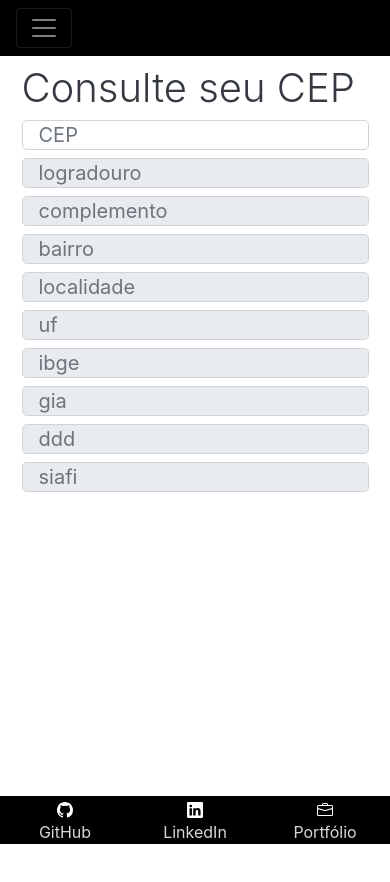
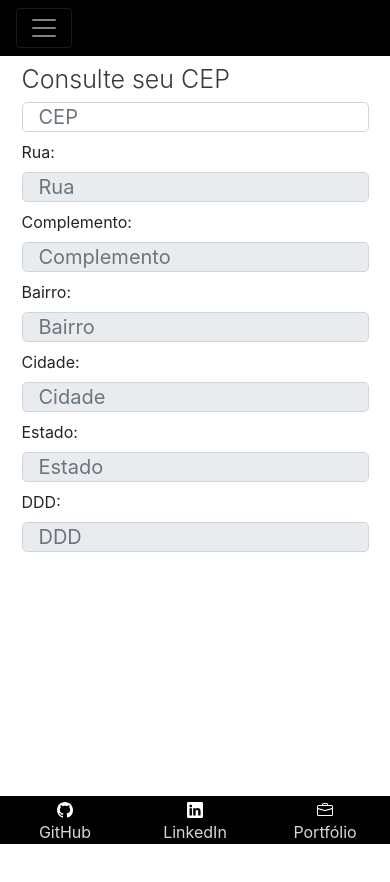
Before and after one commit to Th3mike/projeto-desafios, a Nuxt app: page /form-endereco in a window 390 px wide. Shown: the top 882 px of the page. Before the commit the page ends 844 px from the top, so only its background shows below. Built offline with nearby package versions, Linux system fonts and the light colour scheme.

Commit message:
trocando placeholder

```diff
--- a/components/footer.vue
+++ b/components/footer.vue
@@ -70,17 +70,18 @@ a:link {
 a:hover {
   color: white;
 }
-@media only screen and (max-width: 600px) {
+@media only screen and (max-width: 1280px) {
   footer {
     position: relative;
     bottom:0;
     left:0;
   }
 }
-@media only screen and (max-width: 500px) {
+@media only screen and (max-width: 600px) {
   footer {
     position: fixed;
     bottom:0;
+    left:0;
   }
 }
 </style>
--- a/layouts/default.vue
+++ b/layouts/default.vue
@@ -18,3 +18,13 @@ export default {
   },
 };
 </script>
+
+<style>
+@media only screen and (max-width: 600px) {
+  main {
+    width: 100%;
+    height: 900px;
+    margin: 0 auto;
+  }
+}
+</style>
--- a/pages/form-endereco-api.vue
+++ b/pages/form-endereco-api.vue
@@ -1,3 +1,71 @@
 <template>
-  <h1>FORM ENDEREÇO API</h1>
+  <div class="App">
+    <h1>FORM ENDEREÇO API</h1>
+  </div>
 </template>
+
+
+<script>
+import axios from "axios";
+export default {
+  name: "App",
+  data() {
+    return {};
+  },
+  methods: {
+    converter() {
+      var https = require("https");
+
+      function convertCurrency(amount, fromCurrency, toCurrency, cb) {
+        var apiKey = "your-api-key-here";
+
+        fromCurrency = encodeURIComponent(fromCurrency);
+        toCurrency = encodeURIComponent(toCurrency);
+        var query = fromCurrency + "_" + toCurrency;
+
+        var url =
+          "https://api.currconv.com/api/v7/convert?q=" +
+          query +
+          "&compact=ultra&apiKey=" +
+          apiKey;
+
+        https
+          .get(url, function (res) {
+            var body = "";
+
+            res.on("data", function (chunk) {
+              body += chunk;
+            });
+
+            res.on("end", function () {
+              try {
+                var jsonObj = JSON.parse(body);
+
+                var val = jsonObj[query];
+                if (val) {
+                  var total = val * amount;
+                  cb(null, Math.round(total * 100) / 100);
+                } else {
+                  var err = new Error("Value not found for " + query);
+                  console.log(err);
+                  cb(err);
+                }
+              } catch (e) {
+                console.log("Parse error: ", e);
+                cb(e);
+              }
+            });
+          })
+          .on("error", function (e) {
+            console.log("Got an error: ", e);
+            cb(e);
+          });
+
+        convertCurrency(10, "USD", "PHP", function (err, amount) {
+          console.log(amount);
+        });
+      }
+    },
+  },
+};
+</script>
--- a/pages/form-endereco.vue
+++ b/pages/form-endereco.vue
@@ -1,5 +1,5 @@
 <template>
-  <div class="container d-flex justify-content-center app">
+  <div class="container d-flex justify-content-center app custom-h">
     <div>
       <h3 class="display-3 text-dark">Consulte seu CEP</h3>
       <form method="get" action=".">
@@ -8,63 +8,77 @@
           type="text"
           placeholder="CEP"
           v-model="cep"
+          maxlength="8"
+          onkeypress="return event.charCode >= 48 && event.charCode <= 57"
           @blur="pesquisacep()"
         />
         <fieldset disabled>
+          <label for="rua" class="mt-2">Rua:</label>
           <input
-            class="form-control form-control-lg mt-2"
+            class="form-control form-control-lg"
             type="text"
-            placeholder="logradouro"
+            placeholder="Rua"
             v-model="logradouro"
           />
+          <label for="complemento" class="mt-2">Complemento:</label>
           <input
-            class="form-control form-control-lg mt-2"
+            class="form-control form-control-lg"
             type="text"
-            placeholder="complemento"
+            placeholder="Complemento"
             v-model="complemento"
           />
+          <label for="bairro" class="mt-2">Bairro:</label>
           <input
-            class="form-control form-control-lg mt-2"
+            class="form-control form-control-lg"
             type="text"
-            placeholder="bairro"
+            placeholder="Bairro"
             v-model="bairro"
           />
+          <label for="cidade" class="mt-2">Cidade:</label>
           <input
-            class="form-control form-control-lg mt-2"
+            class="form-control form-control-lg"
             type="text"
-            placeholder="localidade"
+            placeholder="Cidade"
             v-model="localidade"
           />
+          <label for="estado" class="mt-2">Estado:</label>
           <input
-            class="form-control form-control-lg mt-2"
+            class="form-control form-control-lg"
             type="text"
-            placeholder="uf"
+            placeholder="Estado"
             v-model="uf"
           />
+          <!---
+          <label for="ibge" class="mt-2">IBGE:</label>
           <input
-            class="form-control form-control-lg mt-2"
+            class="form-control form-control-lg"
             type="text"
-            placeholder="ibge"
+            placeholder="IBGE"
             v-model="ibge"
           />
+
           <input
-            class="form-control form-control-lg mt-2"
+            class="form-control form-control-lg"
             type="text"
             placeholder="gia"
             v-model="gia"
           />
+          --->
+          <label for="ddd" class="mt-2">DDD:</label>
           <input
-            class="form-control form-control-lg mt-2"
+            class="form-control form-control-lg"
             type="text"
-            placeholder="ddd"
+            placeholder="DDD"
             v-model="ddd"
           />
+          <!---
           <input
-            class="form-control form-control-lg mt-2 mb-2"
+            class="form-control form-control-lg"
             type="text"
             placeholder="siafi"
             v-model="siafi"
           />
+          --->
         </fieldset>
       </form>
     </div>
@@ -85,15 +99,29 @@ export default {
       bairro: null,
       localidade: null,
       uf: null,
-      ibge: null,
+      ddd: null,
+      /* ibge: null,
       gia: null,
-      ddd: null,
       siafi: null,
+      */
     };
   },
   methods: {
+    onlynumber(evt) {
+      var theEvent = evt || window.event;
+      var key = theEvent.keyCode || theEvent.which;
+      key = String.fromCharCode(key);
+      //Aceitar somente teclas 0 à 9
+      var regex = /^[0-9.]+$/;
+      if (!regex.test(key)) {
+        theEvent.returnValue = false;
+        if (theEvent.preventDefault) theEvent.preventDefault();
+      }
+    },
     pesquisacep() {
-      if (this.cep) {
+      //Expressão regular para validar o CEP.
+      var validacep = /^[0-9]{8}$/;
+      if (validacep.test(this.cep)) {
         axios
           .get(`https://viacep.com.br/ws/${this.cep}/json/`)
           .then((result) => {
@@ -102,10 +130,11 @@ export default {
             this.bairro = result.data.bairro;
             this.localidade = result.data.localidade;
             this.uf = result.data.uf;
-            this.ibge = result.data.ibge;
+            this.ddd = result.data.ddd;
+            /*this.ibge = result.data.ibge;
             this.gia = result.data.gia;
-            this.ddd = result.data.ddd;
             this.siafi = result.data.siafi;
+            */
           });
       }
     },
@@ -125,9 +154,14 @@ img {
   }
   img {
     display: none;
-}
+  }
   h3 {
     font-size: 40px;
   }
 }
+@media only screen and (max-width: 600px) {
+  h3 {
+    font-size: 25px;
+  }
+}
 </style>
--- a/pages/form-login.vue
+++ b/pages/form-login.vue
@@ -3,7 +3,7 @@
     class="container d-flex justify-content-center flex-column mobile"
     id="app"
   >
-    <div class="text-center mt-5">
+    <div class="text-center">
       <h3 class="display-3">
         Seja uma compiladora❤️
         <br />
@@ -48,7 +48,7 @@
             type="email" v-model="email"
             class="form-control"
             id="email"
-            placeholder="E-mail"
+            placeholder="bianca-pereira@hotmail.com"
           />
         </div>
         <button type="submit" value="enviar" class="btn btn-dark w-100 mt-2">
```
